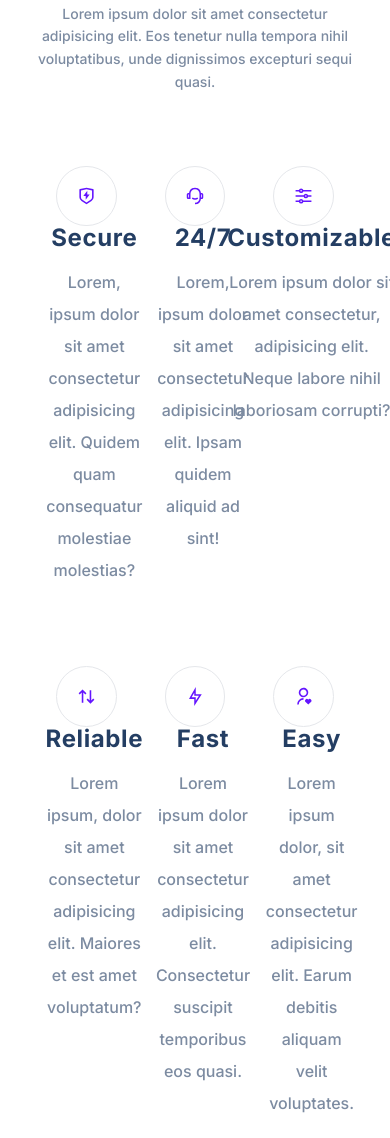
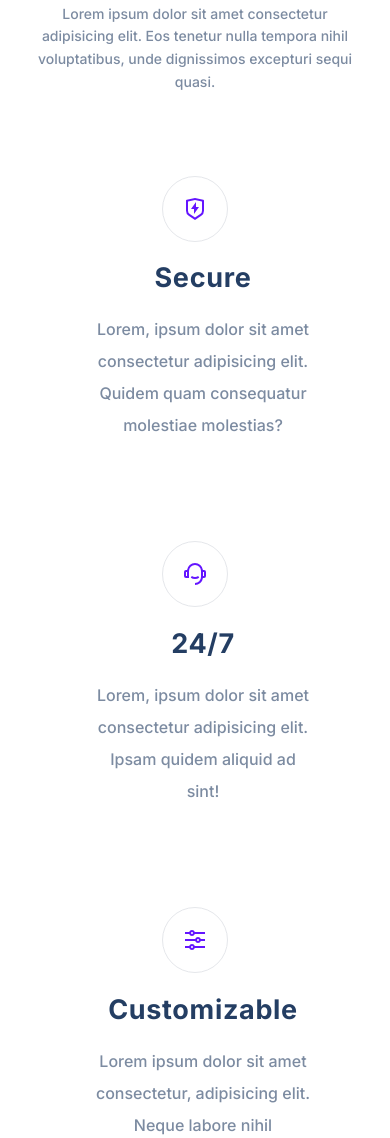
Before and after one commit to IITONETONI/MY-FINAL-PROJECT-3.3, a plain HTML site: page index.html in a window 390 px wide. Shown: the part 1336-2474 px from the top of the page. Drawn offline with Linux system fonts and the light colour scheme.

Commit message:
09/08/2025 3:01pm

```diff
--- a/index.html
+++ b/index.html
@@ -154,7 +154,7 @@
                         <div class="feature">
                             <div class="feature__row">
                                 <figure class="feature__img--wrapper">
-                                    <img src="./assets/support-icon.f9253ffa8cb6ffde5bbaa05eb5136375.svg" class="feature_img">
+                                    <img src="./assets/support-icon.f9253ffa8cb6ffde5bbaa05eb5136375.svg" class="feature__img">
                                 </figure>
                                 <div class="feature__text">
                                     <h2 class="feature__title">24/7</h2>
@@ -168,7 +168,7 @@
                         <div class="feature">
                             <div class="feature__row">
                                 <figure class="feature__img--wrapper">
-                                    <img src="./assets/customize-icon.367468c90fd796009b97fbfba67b2c6a.svg" class="feature_img">
+                                    <img src="./assets/customize-icon.367468c90fd796009b97fbfba67b2c6a.svg" class="feature__img">
                                 </figure>
                                 <div class="feature__text">
                                     <h2 class="feature__title">Customizable</h2>
@@ -182,7 +182,7 @@
                         <div class="feature">
                             <div class="feature__row">
                                 <figure class="feature__img--wrapper">
-                                    <img src="./assets/reliable-icon.1367510a8f0a1bec76dc425d25f92f43.svg" class="feature_img">
+                                    <img src="./assets/reliable-icon.1367510a8f0a1bec76dc425d25f92f43.svg" class="feature__img">
                                 </figure>
                                 <div class="feature__text">
                                     <h2 class="feature__title">Reliable</h2>
@@ -196,7 +196,7 @@
                         <div class="feature">
                             <div class="feature__row">
                                 <figure class="feature__img--wrapper">
-                                    <img src="./assets/fast-icon.dbb971a73d4805d2fc3bcdacdb55beba.svg" class="feature_img">
+                                    <img src="./assets/fast-icon.dbb971a73d4805d2fc3bcdacdb55beba.svg" class="feature__img">
                                 </figure>
                                 <div class="feature__text">
                                     <h2 class="feature__title">Fast</h2>
@@ -210,7 +210,7 @@
                         <div class="feature">
                             <div class="feature__row">
                                 <figure class="feature__img--wrapper">
-                                    <img src="./assets/simple-icon.673b7e1750b2a4ef32907fc164828d00.svg" class="feature_img">
+                                    <img src="./assets/simple-icon.673b7e1750b2a4ef32907fc164828d00.svg" class="feature__img">
                                 </figure>
                                 <div class="feature__text">
                                     <h2 class="feature__title">Easy</h2>
--- a/style.css
+++ b/style.css
@@ -59,6 +59,17 @@ h1 {
     font-size: 48px;
     color: #1a202c;
     line-height: 1.25;
+}
+
+h2 {
+    display: block;
+    font-size: 1.5em;
+    margin-block-start: 0.83em;
+    margin-block-end: 0.83em;
+    margin-inline-start: 0px;
+    margin-inline-end: 0px;
+    font-weight: bold;
+    unicode-bidi: isolate;
 }
 
 h3 {
@@ -457,7 +468,6 @@ FEATURES ↓
 
 #features {
     position: relative;
-    padding: 0 32px;
 }
 
 #features .row__narrow {
@@ -466,16 +476,14 @@ FEATURES ↓
     align-items: center;
 }
 
-
-
-.row_narrow {
+.row__narrow {
     width: 100%;
     max-width: 1024px;
     margin: 0 auto;
 }
 
 #features .section__title,
-#pricing .senction__title {
+#pricing .section__title {
     text-align: center;
 }
 
@@ -1248,10 +1256,6 @@ footer {
     opacity: 0.5;
 }
 
-.footer__row {
-
-}
-
 .footer__columns {
     margin-top: -48px;
     display: flex;
@@ -1355,6 +1359,9 @@ MOBILE RESPONSIVENESS ↓
 
 
 @media(max-width: 1280px) {
+    body {
+        font-size: 18px;
+    }
 
     h1 {
         font-size: 36px;
@@ -1362,6 +1369,10 @@ MOBILE RESPONSIVENESS ↓
         line-height: 1.25;
     }
 
+    .header__description {
+        flex-direction: row;
+    }
+
     header .row {
         align-items: flex-end;
     }
@@ -1383,6 +1394,15 @@ MOBILE RESPONSIVENESS ↓
 
     .header__customers {
         padding-right: 64px;
+    }
+
+    .features {
+        flex-wrap: wrap;
+    }
+
+    .feature {
+        width: calc(50% - 10%);
+        margin: 10px;
     }
 
     .steps__grid {
@@ -1443,12 +1463,10 @@ MOBILE RESPONSIVENESS ↓
     .btn__menu {
         display: block;
     }
+
     header .row {
         flex-direction: column;
         align-items: center;
-    }
-    footer {
-        padding: 80px 32px;
     }
 
     #features .section__title,
@@ -1466,6 +1484,14 @@ MOBILE RESPONSIVENESS ↓
         line-height: 1;
     }
 
+    .features {
+        max-width: 768px;
+    }
+
+    .feature {
+        width: calc(50%);
+    }
+
     .quality__description {
         margin-right: 0px;
         padding-right: 48px;
@@ -1519,6 +1545,11 @@ MOBILE RESPONSIVENESS ↓
     .start-button {
         padding: 16px 32px;
     }
+
+    footer {
+        padding: 80px 32px;
+    }
+
 }
 
 @media(max-width: 768px) {
@@ -1526,13 +1557,28 @@ MOBILE RESPONSIVENESS ↓
     #values .row {
         flex-direction: column-reverse;
     }
+
     #steps .row,
     #testimonials .row {
         flex-direction: column;
         align-items: center;
     }
+
     #pricing .row {
         margin-top: 40px;
+    }
+
+    .div .row__narrow {
+        justify-content: center, space-between;
+    }
+
+    .features {
+        justify-content: center;
+    }
+
+    .feature {
+        width: auto;
+        max-width: 384px;
     }
 
     .quality__description,
@@ -1584,7 +1630,7 @@ MOBILE RESPONSIVENESS ↓
     }
 
     .footer__columns {
-        justify-content: flex-start;
+        justify-content: center, space-between;
     }
 
     .footer_column {
@@ -1712,7 +1758,7 @@ MOBILE RESPONSIVENESS ↓
     }
 
     .start__buttons {
-        font-display: column;
+        flex-direction: column;
     }
 
     .start__button {
```
